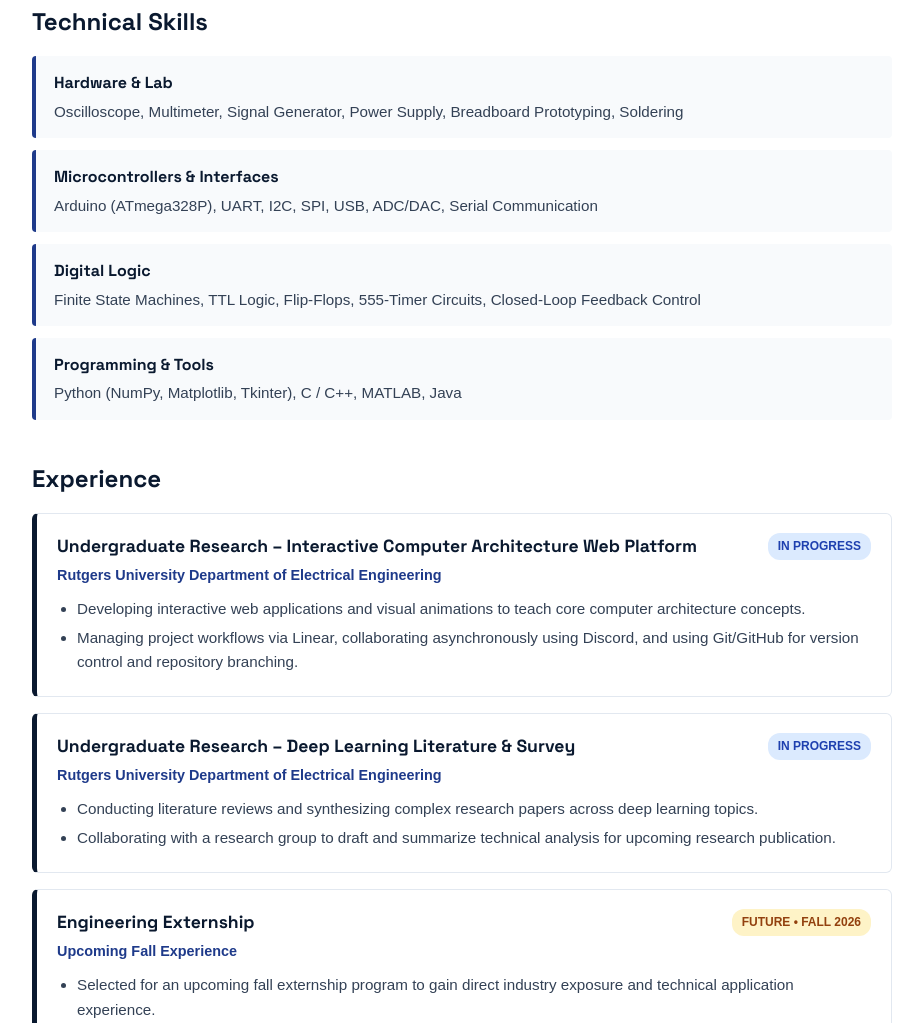
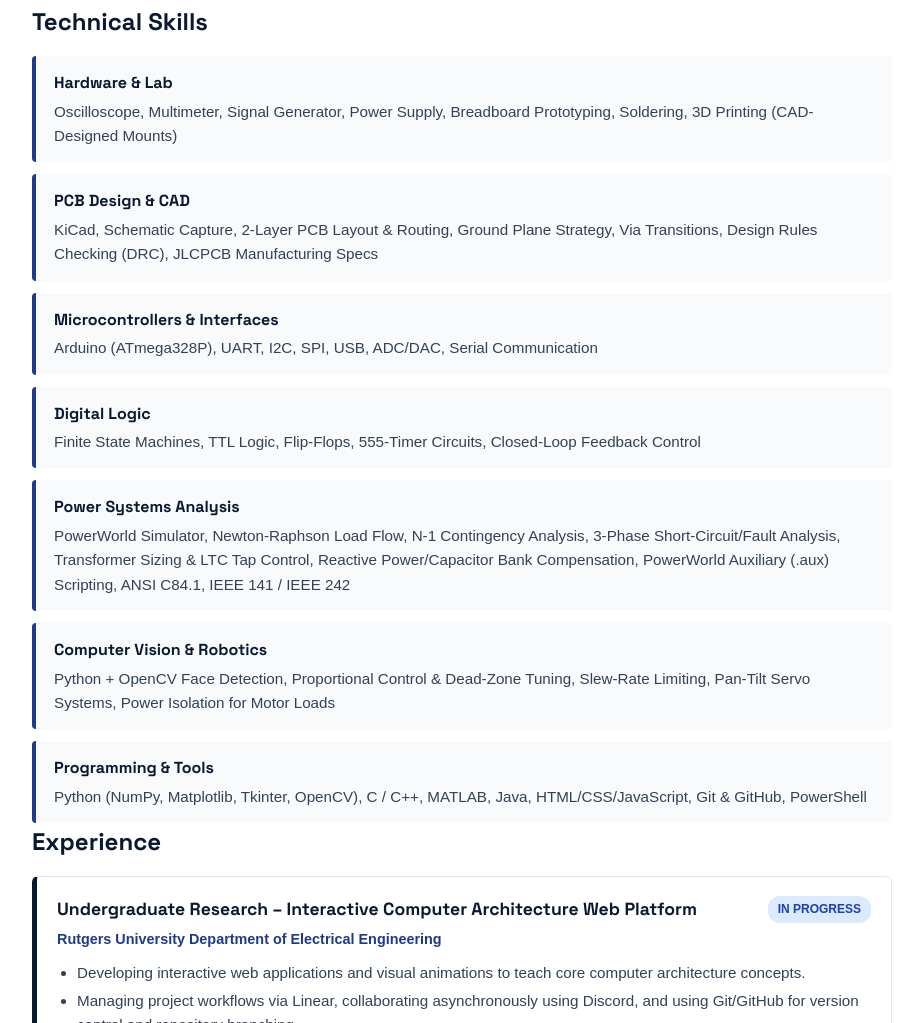
Before and after one commit to jgailani/jaylanigailani.github.io, a plain HTML site: page index.html in a window 1280 px wide. Shown: the part 1151-2174 px from the top of the page, without its empty margins (178-1101 px from the left). Drawn offline with Linux system fonts and the light colour scheme.

Commit message:
Update index.html

```diff
--- a/index.html
+++ b/index.html
@@ -110,10 +110,15 @@
     <section id="skills">
       <h2>Technical Skills</h2>
 
-      <div class="skills-container">
+            <div class="skills-container">
         <div class="skill-group">
           <h3>Hardware & Lab</h3>
-          <p>Oscilloscope, Multimeter, Signal Generator, Power Supply, Breadboard Prototyping, Soldering</p>
+          <p>Oscilloscope, Multimeter, Signal Generator, Power Supply, Breadboard Prototyping, Soldering, 3D Printing (CAD-Designed Mounts)</p>
+        </div>
+
+        <div class="skill-group">
+          <h3>PCB Design & CAD</h3>
+          <p>KiCad, Schematic Capture, 2-Layer PCB Layout & Routing, Ground Plane Strategy, Via Transitions, Design Rules Checking (DRC), JLCPCB Manufacturing Specs</p>
         </div>
 
         <div class="skill-group">
@@ -127,11 +132,20 @@
         </div>
 
         <div class="skill-group">
+          <h3>Power Systems Analysis</h3>
+          <p>PowerWorld Simulator, Newton-Raphson Load Flow, N-1 Contingency Analysis, 3-Phase Short-Circuit/Fault Analysis, Transformer Sizing & LTC Tap Control, Reactive Power/Capacitor Bank Compensation, PowerWorld Auxiliary (.aux) Scripting, ANSI C84.1, IEEE 141 / IEEE 242</p>
+        </div>
+
+        <div class="skill-group">
+          <h3>Computer Vision & Robotics</h3>
+          <p>Python + OpenCV Face Detection, Proportional Control & Dead-Zone Tuning, Slew-Rate Limiting, Pan-Tilt Servo Systems, Power Isolation for Motor Loads</p>
+        </div>
+
+        <div class="skill-group">
           <h3>Programming & Tools</h3>
-          <p>Python (NumPy, Matplotlib, Tkinter), C / C++, MATLAB, Java</p>
+          <p>Python (NumPy, Matplotlib, Tkinter, OpenCV), C / C++, MATLAB, Java, HTML/CSS/JavaScript, Git & GitHub, PowerShell</p>
         </div>
       </div>
-    </section>
 
     <!-- Experience Section -->
     <section id="experience">
```
